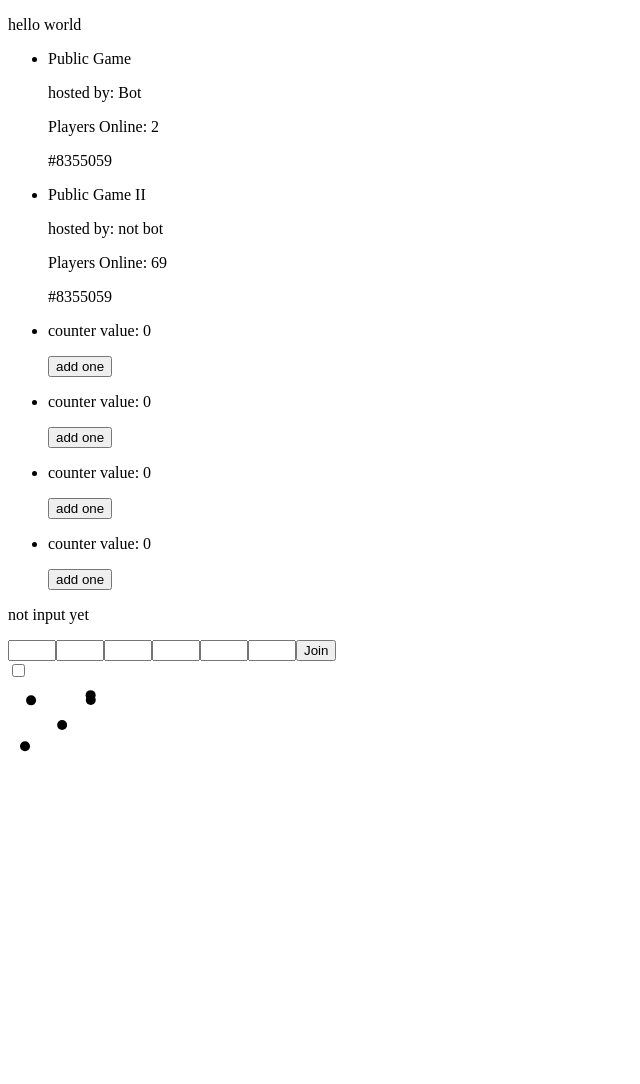
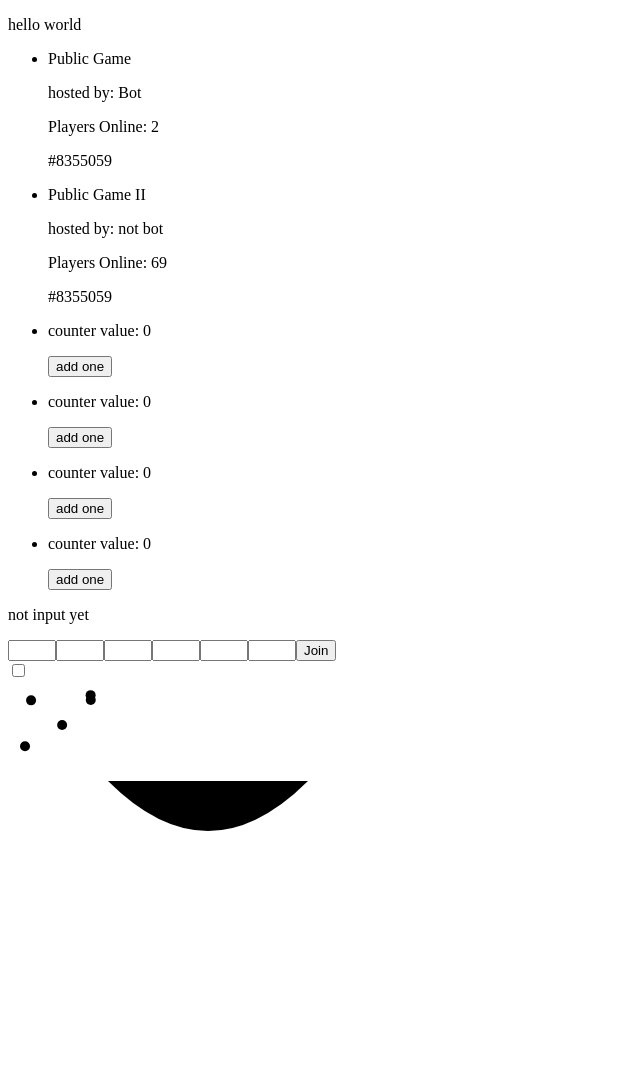
Before and after one commit to leakin24mpa/Font-Editor, a website with bundled scripts: page index.html in a window 1280 px wide. Shown: the whole page, without its empty margins (0-640 px from the left). Before the commit the page ends 800 px from the top, so only its background shows below. Built offline with nearby package versions, Linux system fonts and the light colour scheme.

Commit message:
improve draggable items

```diff
--- a/document.css
+++ b/document.css
@@ -1,4 +1,4 @@
-.point-plot, .point-plot-container{
-    width: 100px;
-    height: 100px;
+.point-plot, .point-plot-container, .point-group{
+    width: 400px;
+    height: 400px;
 }
--- a/src/components/draggablePointPlot.ts
+++ b/src/components/draggablePointPlot.ts
@@ -1,7 +1,7 @@
 import { FEDragRegion, multiElement } from "../lib/domtools.js";
 import { Draggable } from "../lib/draggable.js";
 import { FEdiv } from "../lib/htmltools.js";
-import { CIRCLE, GROUP, SVG, SVGCircle } from "../lib/svgtools.js";
+import { CIRCLE, GROUP, PATH, SVG, SVGCircle } from "../lib/svgtools.js";
 
 function randomCoord(){
     return Math.random() * 100;
@@ -30,8 +30,12 @@ export class FEpointPlot extends FEdiv{
     constructor(numPoints){
         super(
 
-            new FEDragRegion(SVG().withClass("point-plot").withAttributes({viewBox: "0 0 100 100"}),
-                ...multiElement(numPoints, (i) => new DraggablePoint(randomCoord(), randomCoord(), 5).withClass("draggable-point")))
+            new FEDragRegion(SVG().withClass("point-plot").withAttributes({viewBox: "0 0 400 400"}),
+                ...multiElement(numPoints, (i) => new DraggablePoint(randomCoord(), randomCoord(), 5).withClass("draggable-point"))
+            ).addChildren(
+                PATH("M 100 100 Q 200 200 300 100")
+            )
+
 
         )
         this.withClass("point-plot-container");
--- a/src/lib/domtools.ts
+++ b/src/lib/domtools.ts
@@ -12,6 +12,7 @@ export type DraggableFElement = Draggable & FElement;
 
 export class FEDragRegion extends FElement{
     controller: DragController;
+    getChildrenPositions: Function;
     constructor(element: FElement, ...children: DraggableFElement[]){
         super(element.element, ...children);
         this.controller = new DragController();
@@ -20,6 +21,9 @@ export class FEDragRegion extends FElement{
         this.onEvent("mouseleave", (e) => this.controller.endDrag(e.offsetX, e.offsetY));
         this.onEvent("mousemove", (e) => this.controller.updateDrag(e.offsetX, e.offsetY));
 
+        this.getChildrenPositions = () => {
+            return children.map((c) => {return {x: c.x, y: c.y}})
+        }
 
         for(var i in children){
             let child = children[i];
@@ -29,4 +33,14 @@ export class FEDragRegion extends FElement{
             })
         }
     }
+    addDraggableChildren(...children: DraggableFElement[]){
+        this.addChildren(...children);
+        for(var i in children){
+            let child = children[i];
+            child.onEvent("mousedown", (e) =>{
+                this.controller.select(child);
+                this.controller.beginDrag(e.offsetX, e.offsetY);
+            })
+        }
+    }
 }
--- a/src/lib/htmltools.ts
+++ b/src/lib/htmltools.ts
@@ -48,6 +48,7 @@ export class FElement{
         for(var i in children){
             this.element.appendChild(children[i].element);
         }
+        return this;
     }
 }
 
```
